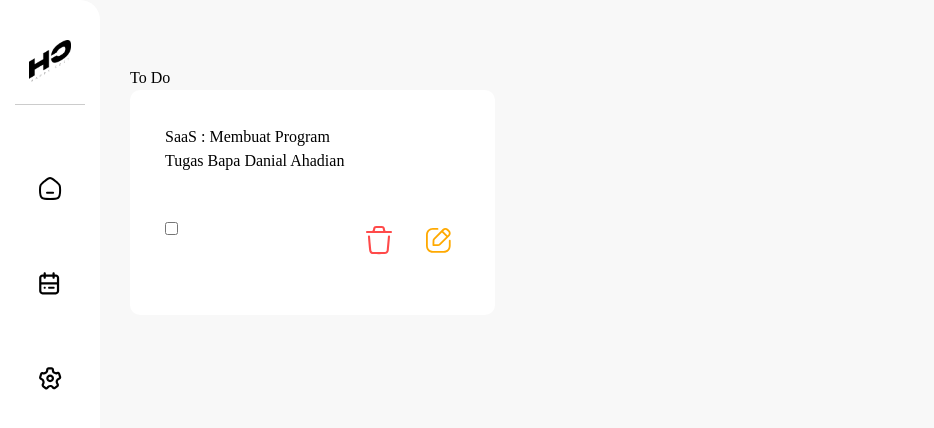
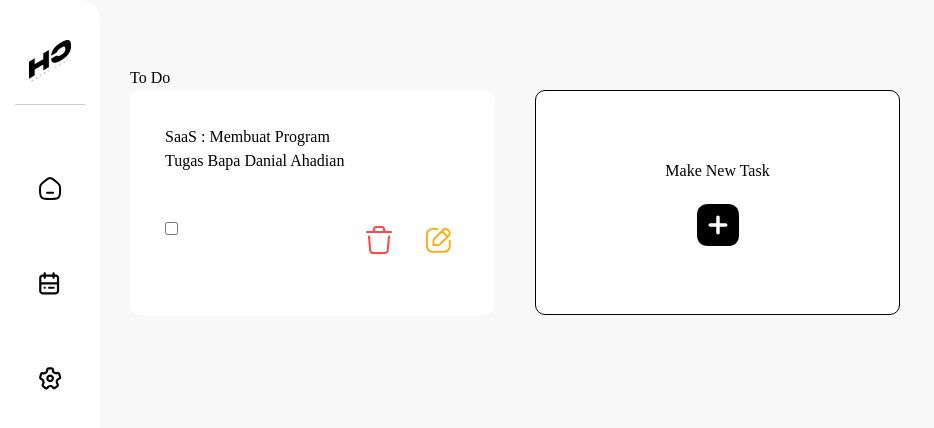
Before and after one commit to AlvaJufinto/HappyTask, a React (Create React App) app: page / in a window 1280 px wide. Shown: the top 428 px of the page, without its empty margins (0-934 px from the left). Built offline with nearby package versions, Linux system fonts and the light colour scheme.

Commit message:
ADD: New task

```diff
--- a/src/components/atoms/Text.tsx
+++ b/src/components/atoms/Text.tsx
@@ -2,7 +2,7 @@ import { FC } from 'react';
 
 interface IState {
     text: string,
-    textType: string,
+    textType: TextType,
 }
 
 export enum TextType {
--- a/src/components/molecules/ButtonIcon.tsx
+++ b/src/components/molecules/ButtonIcon.tsx
@@ -4,8 +4,8 @@ import Image from '../atoms/Image';
 import AddIcon from "./../../assets/icon/plus-icon.svg"
 
 interface IState {
-    buttonIconSrc: string;
-    buttonIconType?: string,
+    buttonIconType?: ButtonIconType,
+    buttonIconSrc?: string | any;
     onClickFunction?: () => void,
 }
 
@@ -18,7 +18,7 @@ const ButtonIcon: FC<IState> = ({ buttonIconSrc, buttonIconType = ButtonIconType
     switch(buttonIconType) {
         case 'add':
             return (
-                <button onClick={onClickFunction} className='bg-white grid place-content-center hover:bg-grey-default rounded-[10px] text-black h-[44px] w-[44px] focus:ring'>
+                <button onClick={onClickFunction} className='bg-white grid place-content-center hover:opacity-50 rounded-[10px] text-black h-[44px] w-[44px] focus:ring'>
                     <Image imageSrc={AddIcon} imageWidth="42px" />
                 </button>
             )
--- a/src/components/organisms/NewTodoTask.tsx
+++ b/src/components/organisms/NewTodoTask.tsx
@@ -1 +1,25 @@
-// @ts-ignore-file
+import { FC } from 'react';
+
+import Text from "./../atoms/Text";
+import Checkbox from "./..//atoms/Checkbox";
+import ButtonIcon from "./../molecules/ButtonIcon"
+
+import { TextType } from "./../atoms/Text";
+import { ButtonIconType } from "./../molecules/ButtonIcon";
+
+import TrashIcon from "./../../assets/icon/trash-icon.svg";
+import EditIcon from "./../../assets/icon/edit-icon.svg";
+
+
+const NewTodoTask: FC = () => {
+    return (
+        <div className="grid border-[1px] border-black bg-white rounded-[10px] p-[35px] gap-[45px] min-w-[365px] min-h-[225px]">
+            <div className="flex flex-col gap-[20px] justify-center items-center">
+                <Text text="Make New Task" textType={TextType.Title} />
+                <ButtonIcon buttonIconType={ButtonIconType.Add} />
+            </div>
+        </div>
+    );
+}
+
+export default NewTodoTask;
--- a/src/components/templates/ItemsContainer.tsx
+++ b/src/components/templates/ItemsContainer.tsx
@@ -2,6 +2,7 @@ import { FC, ReactNode } from 'react';
 
 import Text from '../atoms/Text';
 import TodoCard from "../organisms/TodoCard";
+import NewTodoTask from '../organisms/NewTodoTask';
 
 import { TextType } from "../atoms/Text";
 
@@ -15,6 +16,7 @@ const TodoContainer: FC<IState> = () => {
             <Text text="To Do" textType={TextType.Title} />
             <div className='flex gap-[40px] flex-wrap'>
                 <TodoCard />
+                <NewTodoTask />
                 {/* <TodoCard />
                 <TodoCard />
                 <TodoCard />
```
